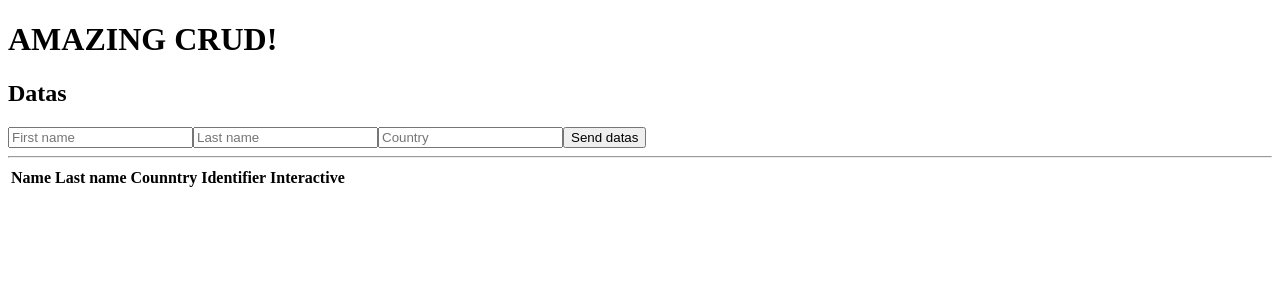
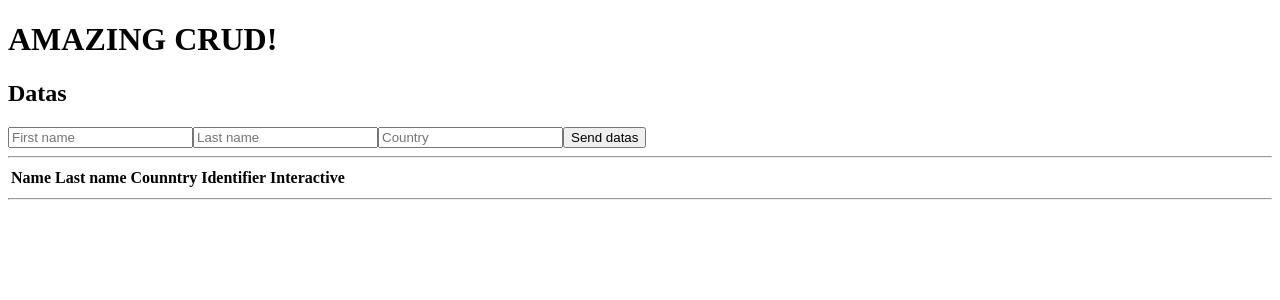
Before and after one commit to SantiagoLuna1920/crudViteReact, a React (Vite) app: page / in a window 1280 px wide. Shown: the top 300 px of the page. Built offline with nearby package versions, Linux system fonts and the light colour scheme.

Commit message:
fixed bug

```diff
--- a/src/DataListComponent.jsx
+++ b/src/DataListComponent.jsx
@@ -5,7 +5,7 @@ export function DataListComponent ({replaceData, sendDatas, onClick }) {
 
     const child = useMemo (()=> {
         return sendDatas.map( (data, index) => (
-            <StateButtonComponent replaceData={replaceData} onClick={onClick} sendDatas={sendDatas} data={data} index={index} />
+            <StateButtonComponent key={index} replaceData={replaceData} onClick={onClick} sendDatas={sendDatas} data={data} index={index} />
         ) )
      }, [ sendDatas, onClick ])
 
--- a/src/PrincipalComponent.jsx
+++ b/src/PrincipalComponent.jsx
@@ -51,6 +51,7 @@ export function PrincipalComponent () {
         </form>
         <hr />
         { child }
+        <hr />
         </div>
     );
 }
```
